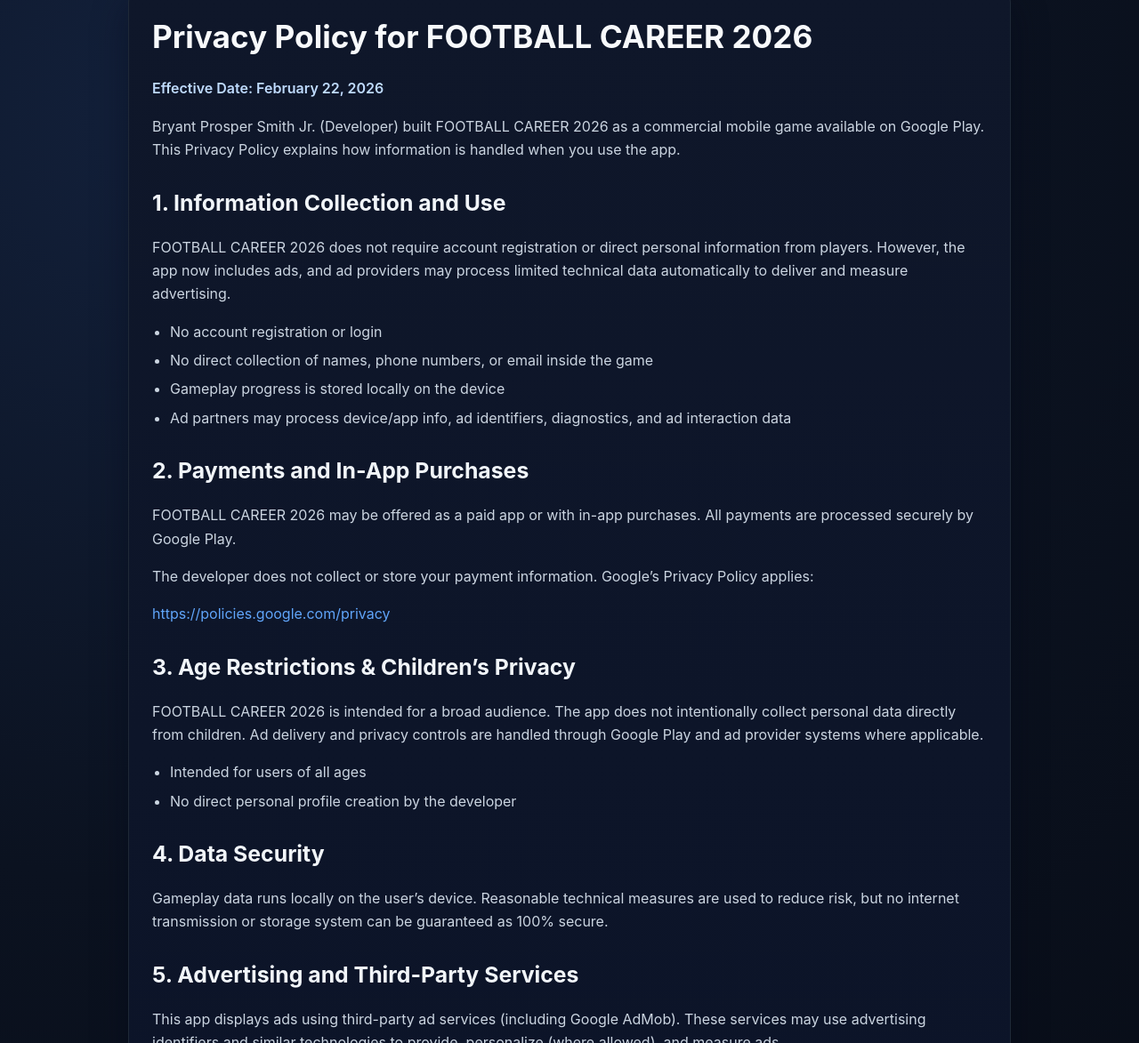
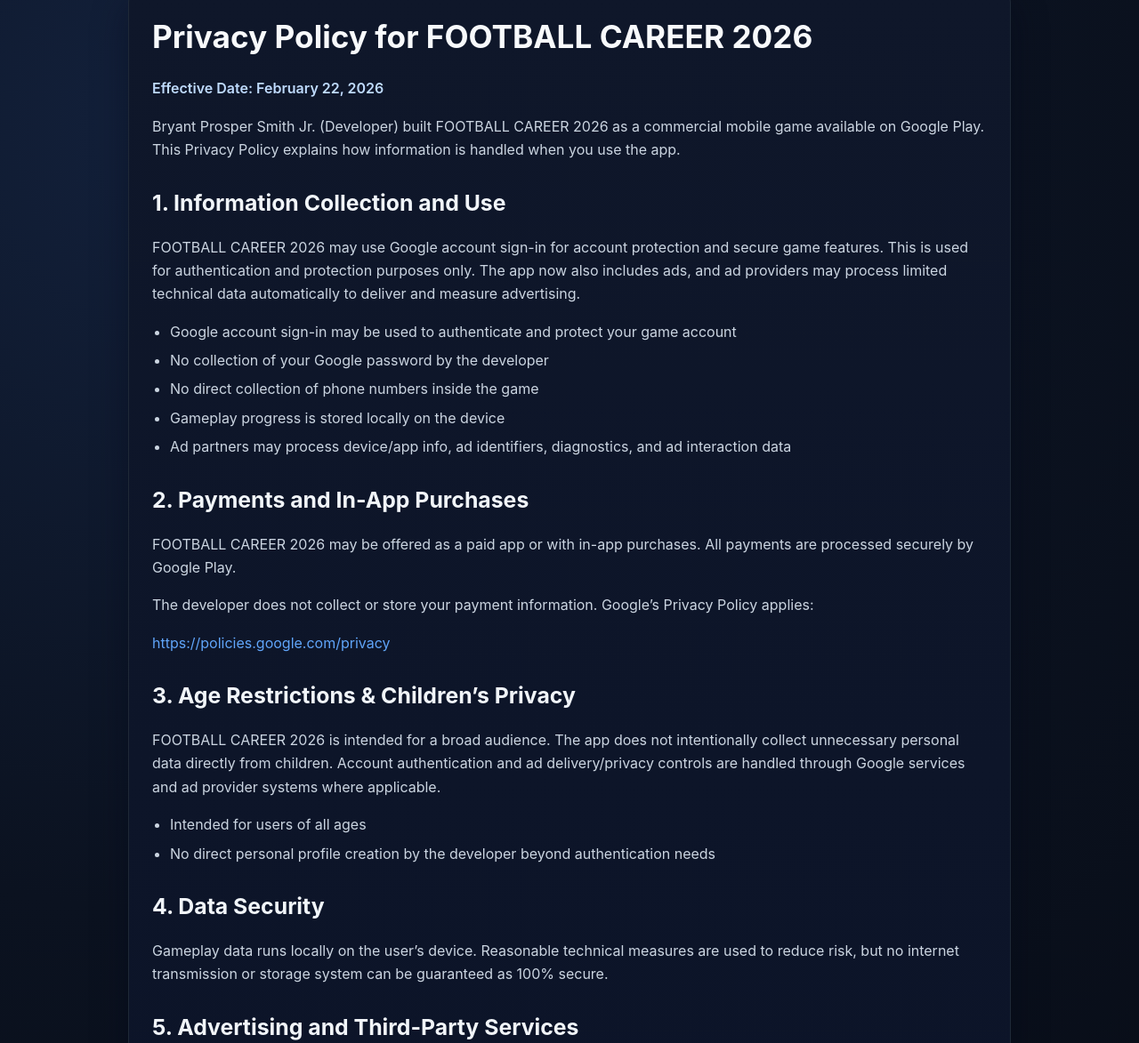
Before and after one commit to bryantsmith207217-a11y/football-career, a plain HTML site: page privacy-policy.html in a window 1280 px wide. Shown: the part 228-1401 px from the top of the page at 89% size. Drawn offline with Linux system fonts and the light colour scheme.

Commit message:
Revise privacy policy for account authentication
Updated privacy policy to include Google account sign-in for authentication and protection, while clarifying data collection practices.

```diff
--- a/privacy-policy.html
+++ b/privacy-policy.html
@@ -123,10 +123,11 @@
       <p>Bryant Prosper Smith Jr. (Developer) built FOOTBALL CAREER 2026 as a commercial mobile game available on Google Play. This Privacy Policy explains how information is handled when you use the app.</p>
 
       <h2>1. Information Collection and Use</h2>
-      <p>FOOTBALL CAREER 2026 does not require account registration or direct personal information from players. However, the app now includes ads, and ad providers may process limited technical data automatically to deliver and measure advertising.</p>
+      <p>FOOTBALL CAREER 2026 may use Google account sign-in for account protection and secure game features. This is used for authentication and protection purposes only. The app now also includes ads, and ad providers may process limited technical data automatically to deliver and measure advertising.</p>
       <ul>
-        <li>No account registration or login</li>
-        <li>No direct collection of names, phone numbers, or email inside the game</li>
+        <li>Google account sign-in may be used to authenticate and protect your game account</li>
+        <li>No collection of your Google password by the developer</li>
+        <li>No direct collection of phone numbers inside the game</li>
         <li>Gameplay progress is stored locally on the device</li>
         <li>Ad partners may process device/app info, ad identifiers, diagnostics, and ad interaction data</li>
       </ul>
@@ -137,10 +138,10 @@
       <p><a href="https://policies.google.com/privacy" target="_blank" rel="noopener noreferrer">https://policies.google.com/privacy</a></p>
 
       <h2>3. Age Restrictions &amp; Children’s Privacy</h2>
-      <p>FOOTBALL CAREER 2026 is intended for a broad audience. The app does not intentionally collect personal data directly from children. Ad delivery and privacy controls are handled through Google Play and ad provider systems where applicable.</p>
+      <p>FOOTBALL CAREER 2026 is intended for a broad audience. The app does not intentionally collect unnecessary personal data directly from children. Account authentication and ad delivery/privacy controls are handled through Google services and ad provider systems where applicable.</p>
       <ul>
         <li>Intended for users of all ages</li>
-        <li>No direct personal profile creation by the developer</li>
+        <li>No direct personal profile creation by the developer beyond authentication needs</li>
       </ul>
 
       <h2>4. Data Security</h2>
```
